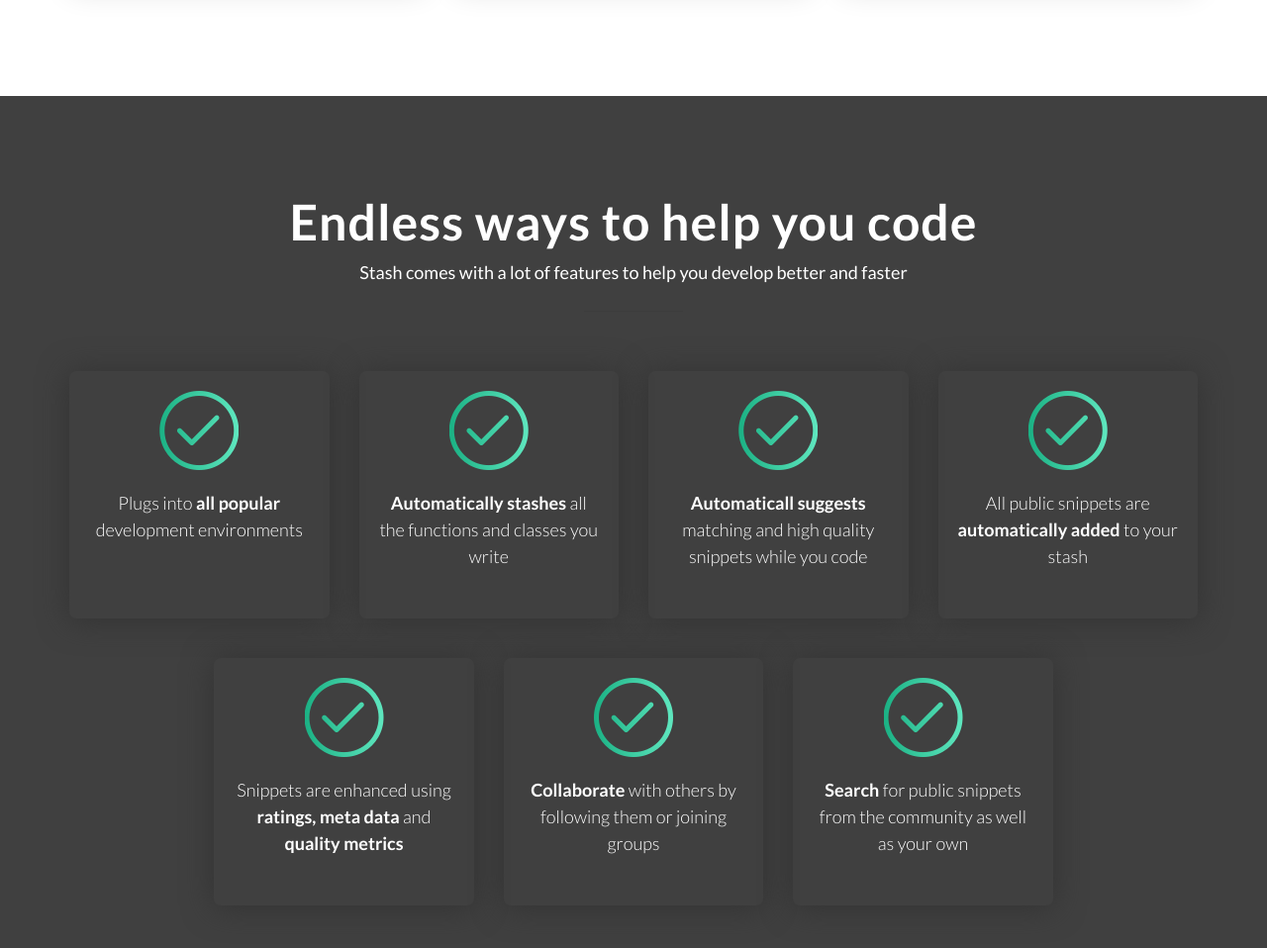
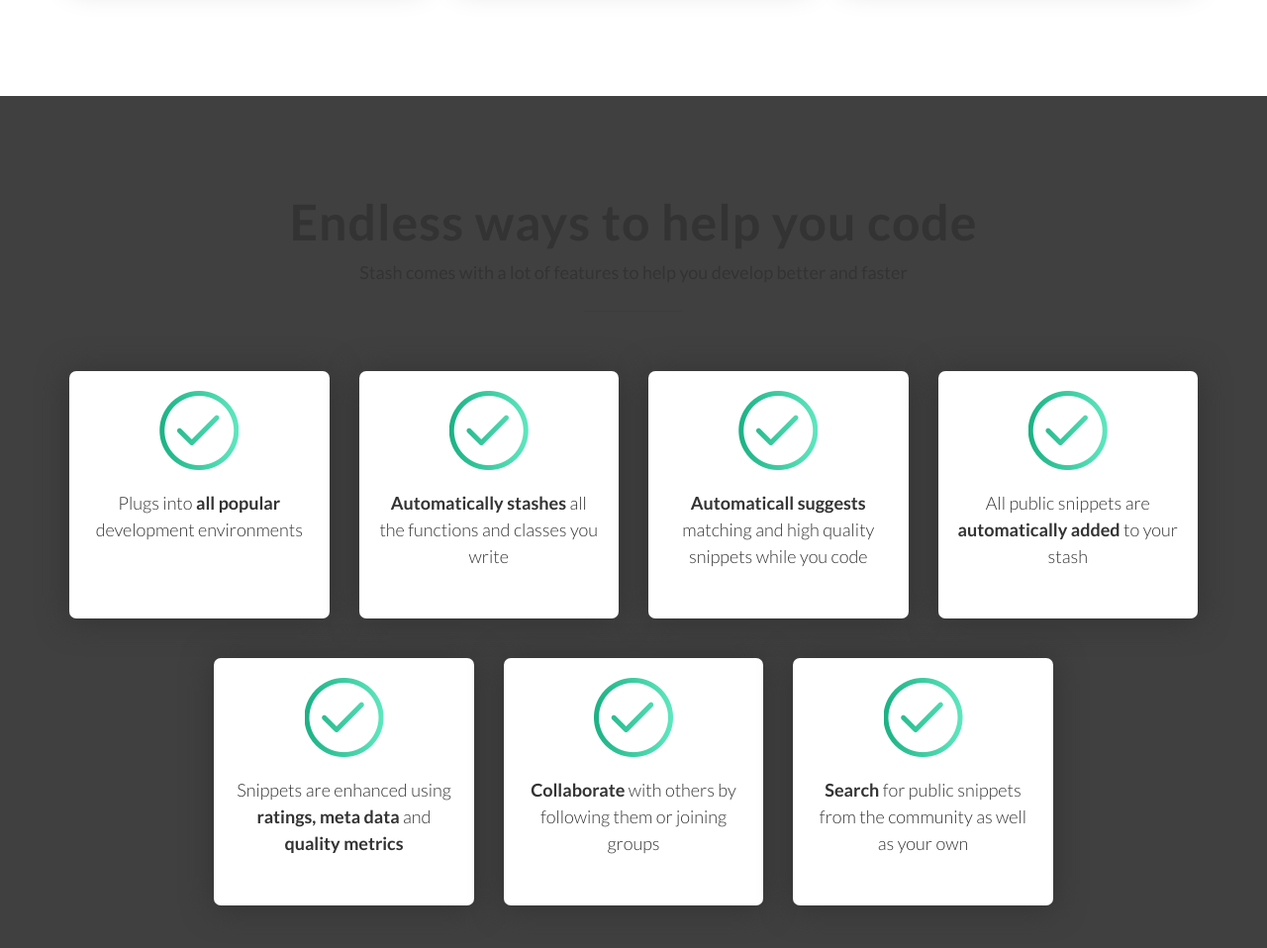
Before and after one commit to lucasvaltl/stashlanding, a website: page index.html in a window 1280 px wide. Shown: the part 2198-3156 px from the top of the page at 99% size. Drawn offline with nearby package versions, Linux system fonts and the light colour scheme; a web font is replaced by a local one.

Commit message:
black to white

```diff
--- a/css/style.css
+++ b/css/style.css
@@ -144,7 +144,6 @@ color: var(--brandgrey);
 
 .features{
   background-color: var(--brandgrey);
-  color: white;
 }
 
 .features .text-muted{
@@ -164,6 +163,7 @@ section.features .feature-item{
     border-radius: 7px;
     padding: 20px;
     margin-bottom: 40px;
+    background-color: white;
 }
 
 @media (min-width: 992px){
```
